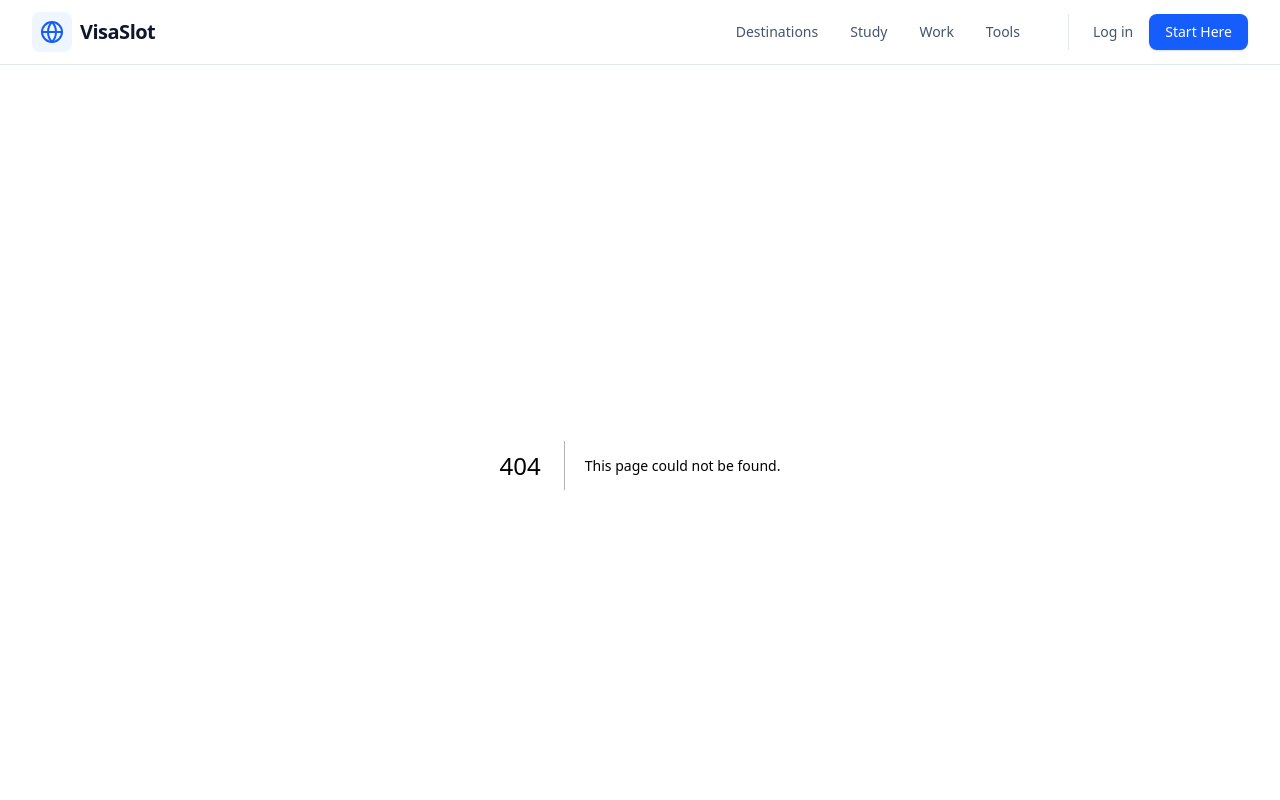
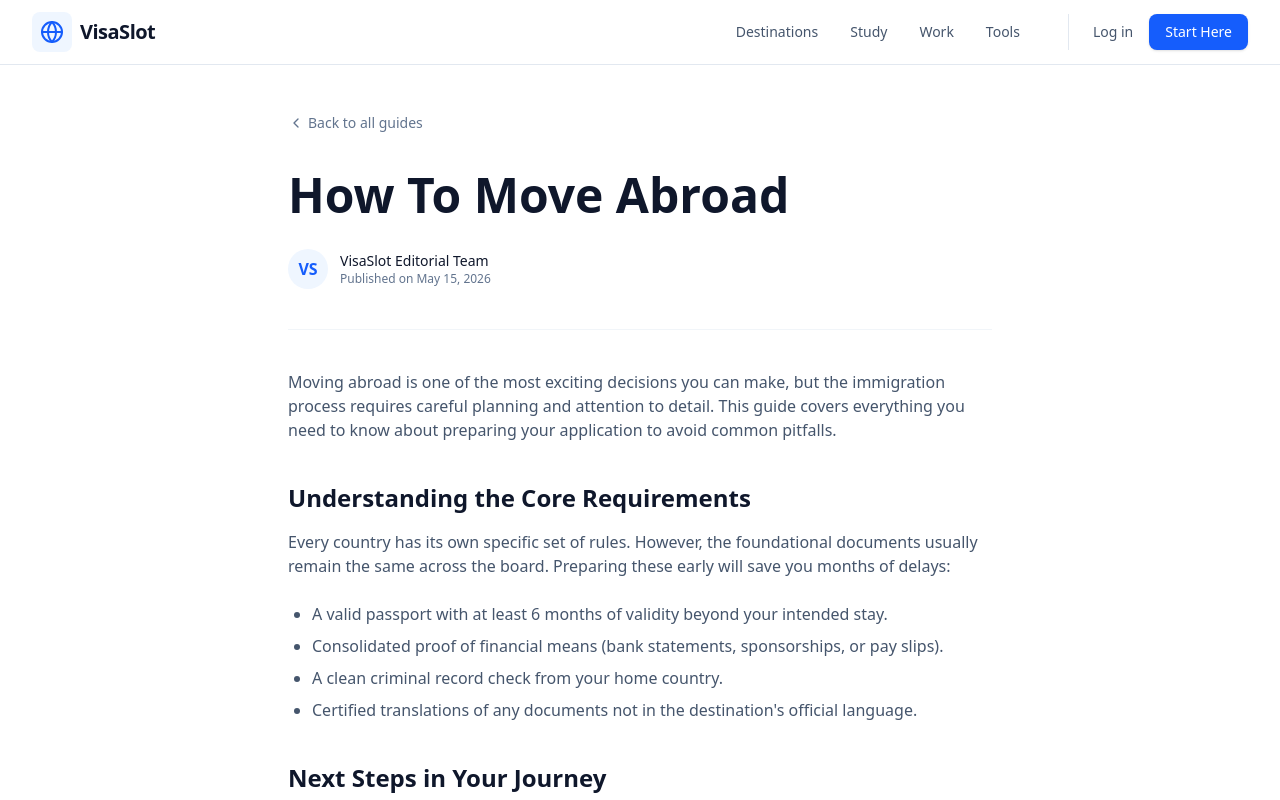
Before and after one commit to realametsikor/VisaSlot, a Next.js app: page /blog/how-to-move-abroad in a window 1280 px wide. Before the commit this address had no page. Shown: the top 800 px of the page. Built offline with nearby package versions, Linux system fonts and the light colour scheme.

Commit message:
Create page.tsx

```diff
--- /dev/null
+++ b/app/blog/[slug]/page.tsx
@@ -0,0 +1,68 @@
+import Link from 'next/link';
+
+const ArrowLeft = ({ className }: { className?: string }) => (
+  <svg xmlns="http://www.w3.org/2000/svg" viewBox="0 0 24 24" fill="none" stroke="currentColor" strokeWidth="2" strokeLinecap="round" strokeLinejoin="round" className={className}>
+    <path d="m15 18-6-6 6-6"/>
+  </svg>
+);
+
+export default async function BlogPost({ params }: { params: Promise<{ slug: string }> }) {
+  const { slug } = await params;
+
+  // Format the URL slug into a readable title
+  const formattedTitle = slug
+    .split('-')
+    .map(word => word.charAt(0).toUpperCase() + word.slice(1))
+    .join(' ');
+
+  return (
+    <div className="bg-white min-h-screen pb-20">
+      <div className="max-w-3xl mx-auto px-4 sm:px-6 lg:px-8 pt-12">
+        <Link href="/blog" className="inline-flex items-center text-sm font-medium text-slate-500 hover:text-blue-600 mb-8 transition-colors">
+          <ArrowLeft className="w-4 h-4 mr-1" /> Back to all guides
+        </Link>
+
+        <article>
+          <h1 className="text-4xl md:text-5xl font-bold text-slate-900 mb-6 leading-tight">
+            {formattedTitle}
+          </h1>
+
+          <div className="flex items-center gap-3 mb-10 pb-10 border-b border-slate-100">
+            <div className="w-10 h-10 bg-blue-50 rounded-full flex items-center justify-center text-blue-600 font-bold">VS</div>
+            <div>
+              <p className="text-sm font-medium text-slate-900">VisaSlot Editorial Team</p>
+              <p className="text-xs text-slate-500">Published on May 15, 2026</p>
+            </div>
+          </div>
+
+          {/* Article Content */}
+          <div className="prose prose-slate prose-lg max-w-none text-slate-600 space-y-6">
+            <p>Moving abroad is one of the most exciting decisions you can make, but the immigration process requires careful planning and attention to detail. This guide covers everything you need to know about preparing your application to avoid common pitfalls.</p>
+
+            <h2 className="text-2xl font-bold text-slate-900 mt-10 mb-4">Understanding the Core Requirements</h2>
+            <p>Every country has its own specific set of rules. However, the foundational documents usually remain the same across the board. Preparing these early will save you months of delays:</p>
+
+            <ul className="list-disc pl-6 space-y-2 mb-8">
+              <li>A valid passport with at least 6 months of validity beyond your intended stay.</li>
+              <li>Consolidated proof of financial means (bank statements, sponsorships, or pay slips).</li>
+              <li>A clean criminal record check from your home country.</li>
+              <li>Certified translations of any documents not in the destination's official language.</li>
+            </ul>
+
+            <h2 className="text-2xl font-bold text-slate-900 mt-10 mb-4">Next Steps in Your Journey</h2>
+            <p>Make sure you consult our country-specific guides to get the exact financial thresholds and requirements for your chosen destination. Do not rush the document gathering phase—accuracy and consistency are much more important than speed.</p>
+          </div>
+        </article>
+      </div>
+    </div>
+  );
+}
+
+// Tells Next.js to pre-build these specific article URLs for Vercel
+export async function generateStaticParams() {
+  return [
+    { slug: 'how-to-move-abroad' },
+    { slug: 'tech-workers-guide' },
+    { slug: 'writing-an-sop' }
+  ];
+}
```
